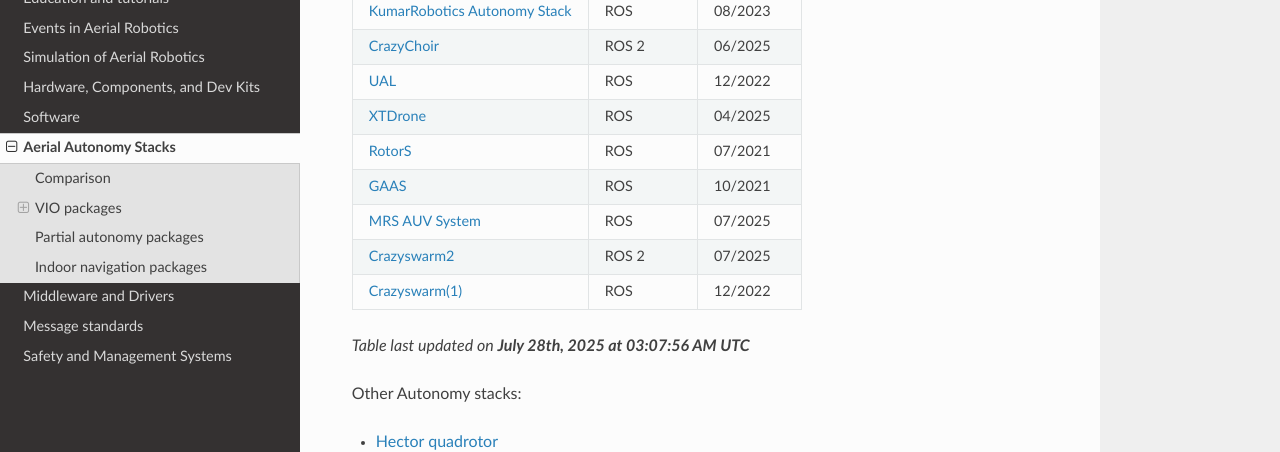
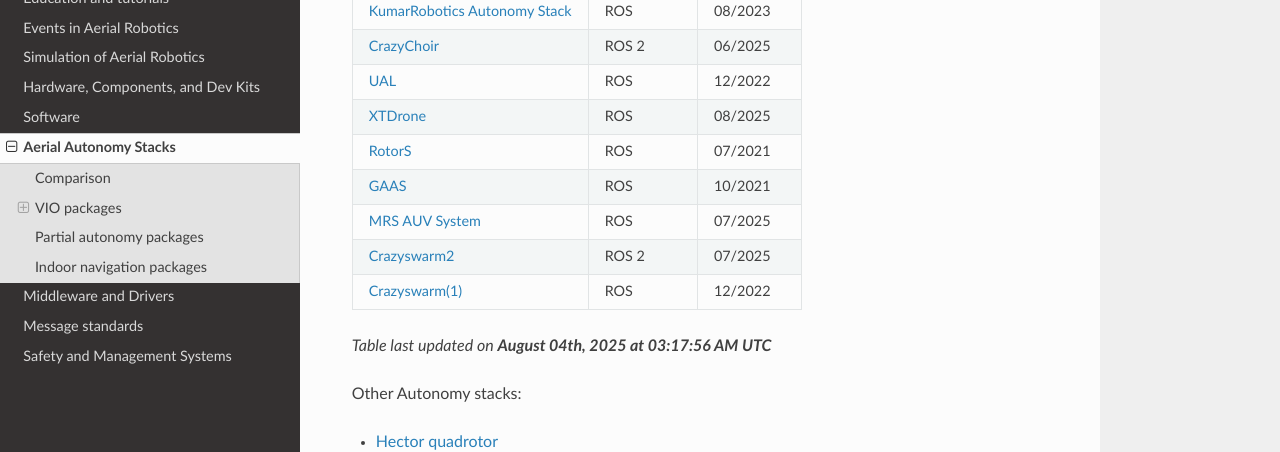
Before and after one commit to ROS-Aerial/aerial_robotic_landscape, an MkDocs documentation site: the page built from docs/aerial_autonomy_stacks.md, in a window 1280 px wide and 900 px high, scrolled down 595 px. Shown: the part 151-603 px from the top of the window. Built offline with MkDocs 1.6.1, drawn with Linux system fonts in a browser that asks for light colours; nearby versions of some CDN libraries; some of the changed text lies outside the part shown.

Commit message:
docs: weekly update autonomy stacks (#116)
Co-authored-by: mrpollo <317648+mrpollo@users.noreply.github.com>

```diff
--- a/docs/aerial_autonomy_stacks.md
+++ b/docs/aerial_autonomy_stacks.md
@@ -20,14 +20,14 @@ the following autonomy stack table was extracted and adapted.
 | [KumarRobotics Autonomy Stack](https://github.com/KumarRobotics/kr_autonomous_flight)  | ROS        | 08/2023 |
 | [CrazyChoir](https://github.com/OPT4SMART/crazychoir)     | ROS 2      | 06/2025 |
 | [UAL](https://github.com/grvcTeam/grvc-ual)            | ROS        | 12/2022 |
-| [XTDrone](https://github.com/robin-shaun/XTDrone)       | ROS        | 04/2025 |
+| [XTDrone](https://github.com/robin-shaun/XTDrone)       | ROS        | 08/2025 |
 | [RotorS](https://github.com/ethz-asl/rotors_simulator)         | ROS        | 07/2021 |
 | [GAAS](https://github.com/generalized-intelligence/GAAS)           | ROS        | 10/2021 |
 | [MRS AUV System](https://github.com/ctu-mrs/mrs_uav_system)   | ROS        | 07/2025 |
 | [Crazyswarm2](https://github.com/IMRCLab/crazyswarm2)         | ROS 2        | 07/2025 |
 | [Crazyswarm(1)](https://crazyswarm.readthedocs.io/en/latest/)    | ROS        | 12/2022      |
 
-_Table last updated on **July 28th, 2025 at 03:07:56 AM UTC**_
+_Table last updated on **August 04th, 2025 at 03:17:56 AM UTC**_
 
 Other Autonomy stacks:
 
@@ -79,7 +79,7 @@ Given the above [Aerial Autonomy Stacks](https://github.com/ROS-Aerial/aerial_ro
 | [pidrone_pkg](https://github.com/h2r/pidrone_pkg/tree/dd21)   | ✓    | Mono camera/IR | ROS 1 | N/A | Duckiedrone | 05/2024 |
 
 
-_Table last updated on **July 28th, 2025 at 03:07:56 AM UTC**_
+_Table last updated on **August 04th, 2025 at 03:17:56 AM UTC**_
 
 
 --8<-- "docs/goatcounter.html"
```
